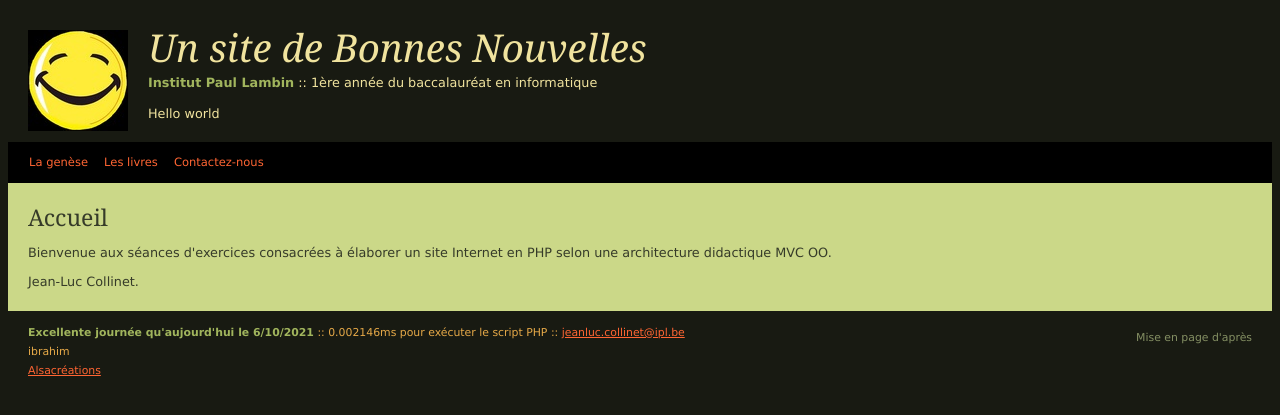
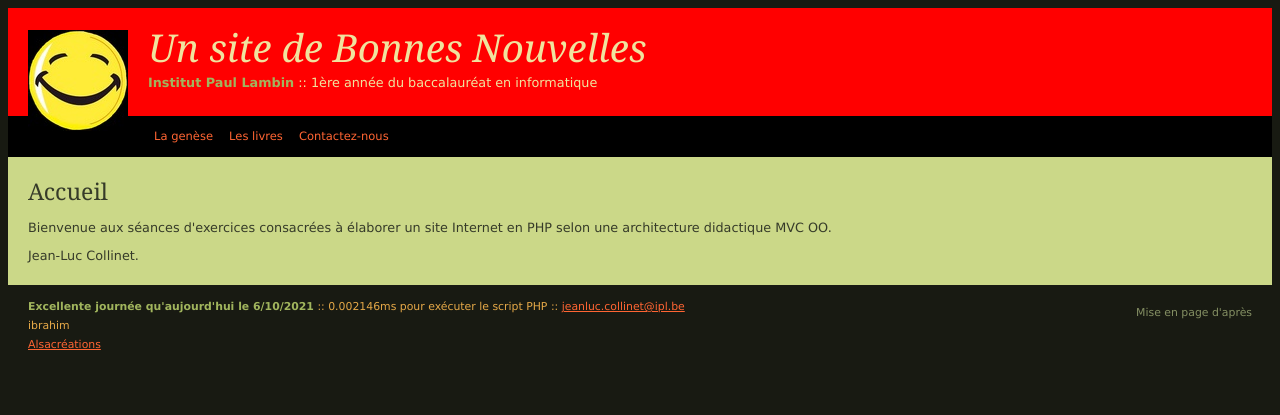
Before and after one commit to I-Ibrahim-I/devOps, a PHP site: page / in a window 1280 px wide. Shown: the top 415 px of the page. Run offline with PHP 8.4, Linux system fonts and the light colour scheme.

Commit message:
add - changer la couleur

```diff
--- a/GoodNewsSite-master/GoodNewsSite-master/views/css/modele01.css
+++ b/GoodNewsSite-master/GoodNewsSite-master/views/css/modele01.css
@@ -31,7 +31,7 @@
 
 /* En-t�te */
 #entete {
-	background: #181A12;
+	background: red;
 }
 
 /* Navigation #181A12; */
--- a/GoodNewsSite-master/GoodNewsSite-master/views/header.php
+++ b/GoodNewsSite-master/GoodNewsSite-master/views/header.php
@@ -20,5 +20,5 @@
 				:: 1ère année du baccalauréat en informatique
 			</p>
 
-            <p>Hello world</p>
+
 		</div><!-- entete -->
```
